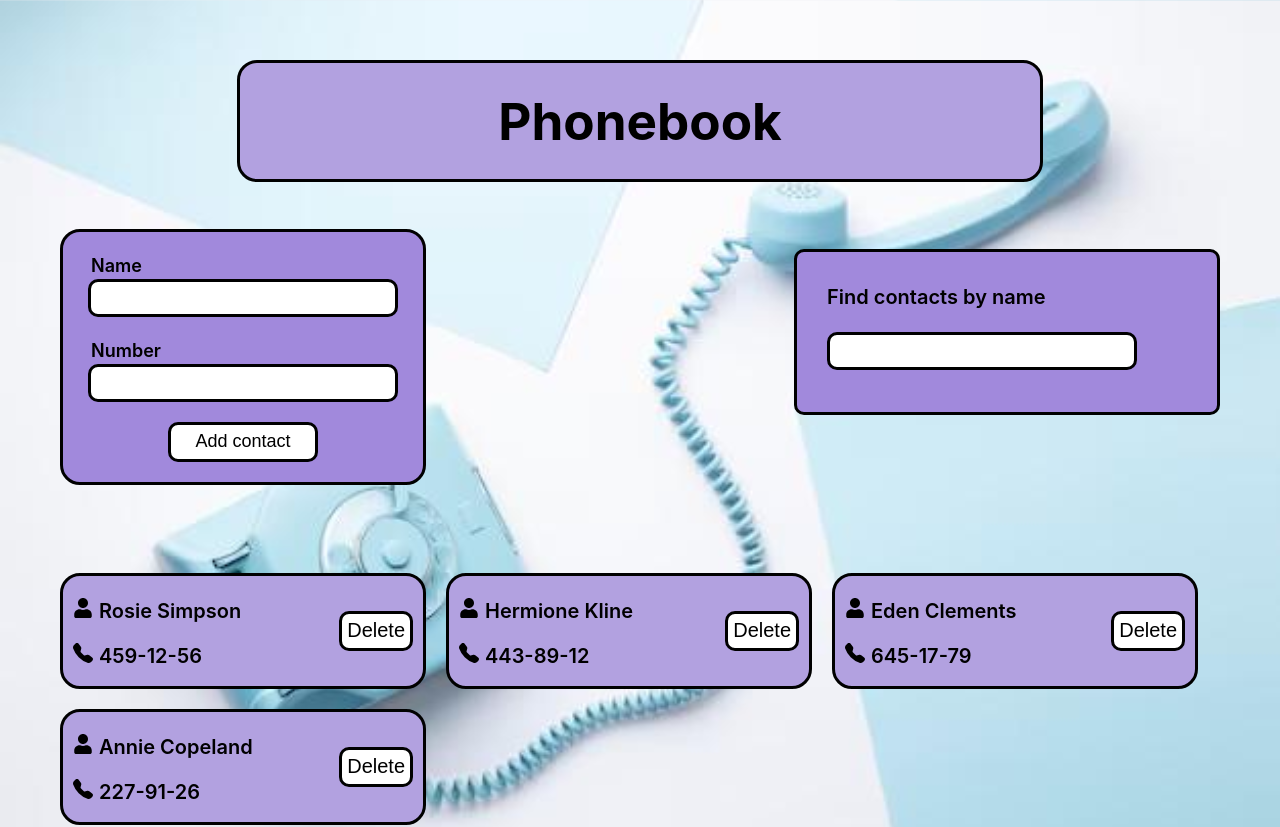
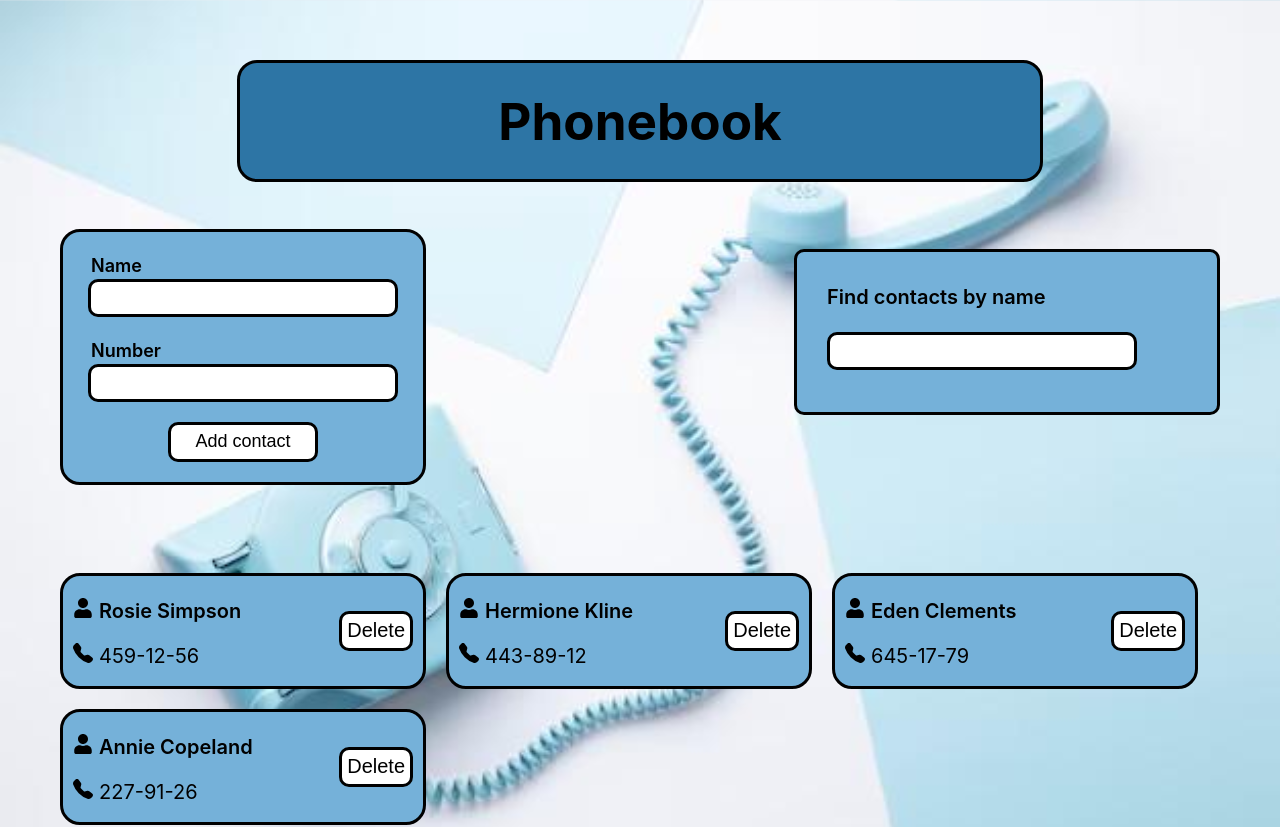
Before and after one commit to TyshchenkoYulia/goit-react-hw-07, a React (Vite) app: page / in a window 1280 px wide. Shown: the top 827 px of the page. Built offline with nearby package versions, Linux system fonts and the light colour scheme.

Commit message:
added styles

```diff
--- a/src/components/App/App.module.css
+++ b/src/components/App/App.module.css
@@ -15,7 +15,7 @@
 .title {
   margin-top: 0;
   color: black;
-  background-color: rgb(178, 161, 224);
+  background-color: rgb(45, 117, 165);
   margin-left: auto;
   margin-right: auto;
   width: 800px;
--- a/src/components/Contact/Contact.module.css
+++ b/src/components/Contact/Contact.module.css
@@ -19,7 +19,7 @@
   font-size: 20px;
   margin-top: 10px;
   margin-bottom: 5px;
-  font-weight: 600;
+  font-weight: 400;
 }
 
 .icon {
--- a/src/components/ContactForm/ContactForm.module.css
+++ b/src/components/ContactForm/ContactForm.module.css
@@ -4,7 +4,7 @@
   border: 3px solid black;
   border-radius: 20px;
   width: 360px;
-  background-color: rgb(161, 137, 220);
+  background-color: rgb(117, 177, 217);
   color: black;
 }
 
@@ -26,6 +26,7 @@
 
 .errorMessage {
   margin-left: 28px;
+  color: rgb(237, 24, 24);
 }
 
 .btn {
--- a/src/components/ContactList/ContactList.module.css
+++ b/src/components/ContactList/ContactList.module.css
@@ -6,7 +6,7 @@
   padding: 10px;
   width: 340px;
   margin: 0px;
-  background-color: rgb(178, 161, 224);
+  background-color: rgb(117, 177, 217);
   color: black;
 }
 
--- a/src/components/SearchBox/SearchBox.module.css
+++ b/src/components/SearchBox/SearchBox.module.css
@@ -9,7 +9,7 @@
   height: 100px;
   border: 3px solid black;
   border-radius: 10px;
-  background-color: rgb(161, 137, 220);
+  background-color: rgb(117, 177, 217);
   color: black;
   padding: 30px;
 }
```
